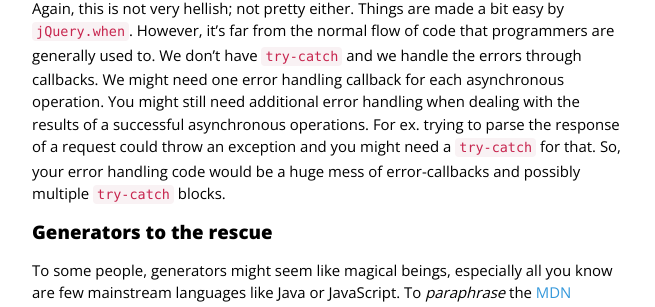
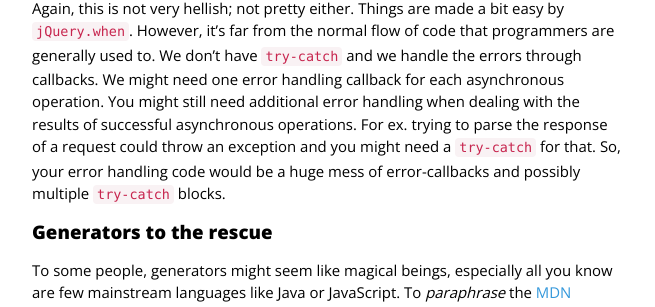
Before and after one commit to Bhashit/bhashit.github.io, a Jekyll site: the page built from _posts/2014-06-04-better-jquery-ajax-with-es6-generators.markdown, in a window 1280 px wide and 900 px high, scrolled down 1664 px. Shown: the part 215-522 px from the top of the window, without its empty margins (312-967 px from the left). Built offline with Jekyll 4.4.1, drawn with Linux system fonts in a browser that asks for light colours; Markdown is read by kramdown in place of the engine named in the settings; comment, search, counter and statistics services are not loaded.

Commit message:
Some editing

````diff
--- a/_posts/2014-06-04-better-jquery-ajax-with-es6-generators.markdown
+++ b/_posts/2014-06-04-better-jquery-ajax-with-es6-generators.markdown
@@ -54,7 +54,7 @@ $.when($.ajax("/request1"), $.ajax("/request2")).then(function(response1, respon
 
 ```
 
-Again, this is not very hellish; not pretty either. Things are made a bit easy by [`jQuery.when`][jQueryWhen]. However, it's far from the normal flow of code that programmers are generally used to. We don't have `try-catch` and we handle the errors through callbacks. We might need one error handling callback for each asynchronous operation. You might still need additional error handling when dealing with the results of a successful asynchronous operations. For ex. trying to parse the response of a request could throw an exception and you might need a `try-catch` for that. So, your error handling code would be a huge mess of error-callbacks and possibly multiple `try-catch` blocks.
+Again, this is not very hellish; not pretty either. Things are made a bit easy by [`jQuery.when`][jQueryWhen]. However, it's far from the normal flow of code that programmers are generally used to. We don't have `try-catch` and we handle the errors through callbacks. We might need one error handling callback for each asynchronous operation. You might still need additional error handling when dealing with the results of successful asynchronous operations. For ex. trying to parse the response of a request could throw an exception and you might need a `try-catch` for that. So, your error handling code would be a huge mess of error-callbacks and possibly multiple `try-catch` blocks.
 
 ## Generators to the rescue
 
````
